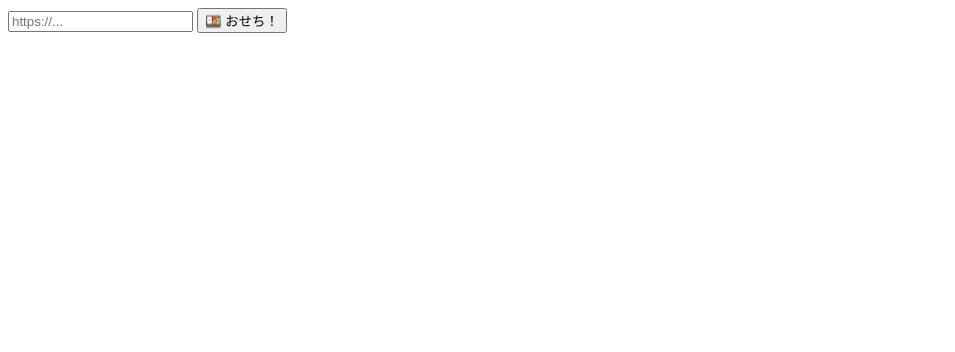
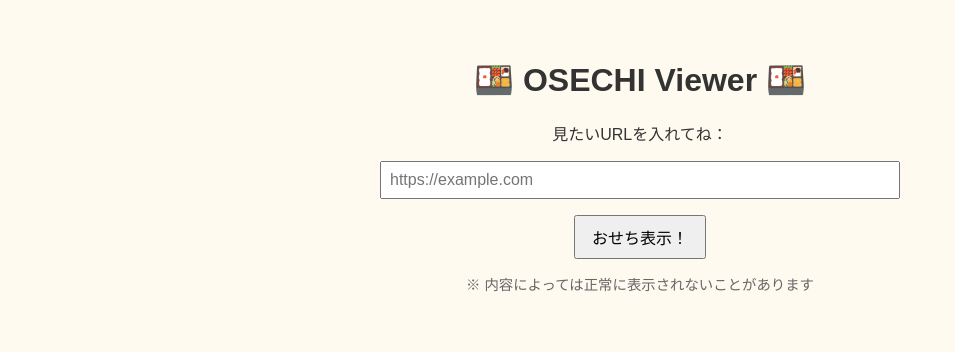
Before and after one commit to nekomimi0128/osechiview, a plain HTML site: page index.html in a window 1280 px wide. Shown: the whole page, without its empty margins (0-955 px from the left). Drawn offline with Linux system fonts and the light colour scheme.

Commit message:
Update index.html

```diff
--- a/index.html
+++ b/index.html
@@ -1,8 +1,32 @@
-<input id="u" placeholder="https://..." />
-<button onclick="go()">🍱 おせち！</button>
-<script>
-function go() {
-  const url = btoa(document.getElementById("u").value);
- location.href = "https://nekomimi0128.github.io/osechiview/view#u=" + encoded;
-}
-</script>
+<!-- OSECHI Viewer - No forbidden words, ultra clean -->
+<!DOCTYPE html>
+<html lang="ja">
+<head>
+  <meta charset="UTF-8">
+  <title>OSECHI Viewer</title>
+  <meta name="viewport" content="width=device-width, initial-scale=1.0">
+  <style>
+    body { font-family: sans-serif; background: #fffaf0; color: #333; padding: 2em; text-align: center; }
+    input { width: 80%; max-width: 500px; padding: 0.5em; font-size: 1em; }
+    button { padding: 0.5em 1em; font-size: 1em; margin-top: 1em; }
+    .note { margin-top: 1em; font-size: 0.9em; color: #666; }
+  </style>
+</head>
+<body>
+  <h1>🍱 OSECHI Viewer 🍱</h1>
+  <p>見たいURLを入れてね：</p>
+  <input id="u" placeholder="https://example.com" />
+  <br>
+  <button onclick="go()">おせち表示！</button>
+  <p class="note">※ 内容によっては正常に表示されないことがあります</p>
+
+  <script>
+    function go() {
+      const raw = document.getElementById("u").value.trim();
+      if (!raw.startsWith("http")) return alert("https:// から始めてね");
+      const encoded = btoa(unescape(encodeURIComponent(raw)));
+      location.href = "https://nekomimi0128.github.io/osechiview/view#u=" + encoded;
+    }
+  </script>
+</body>
+</html>
```
